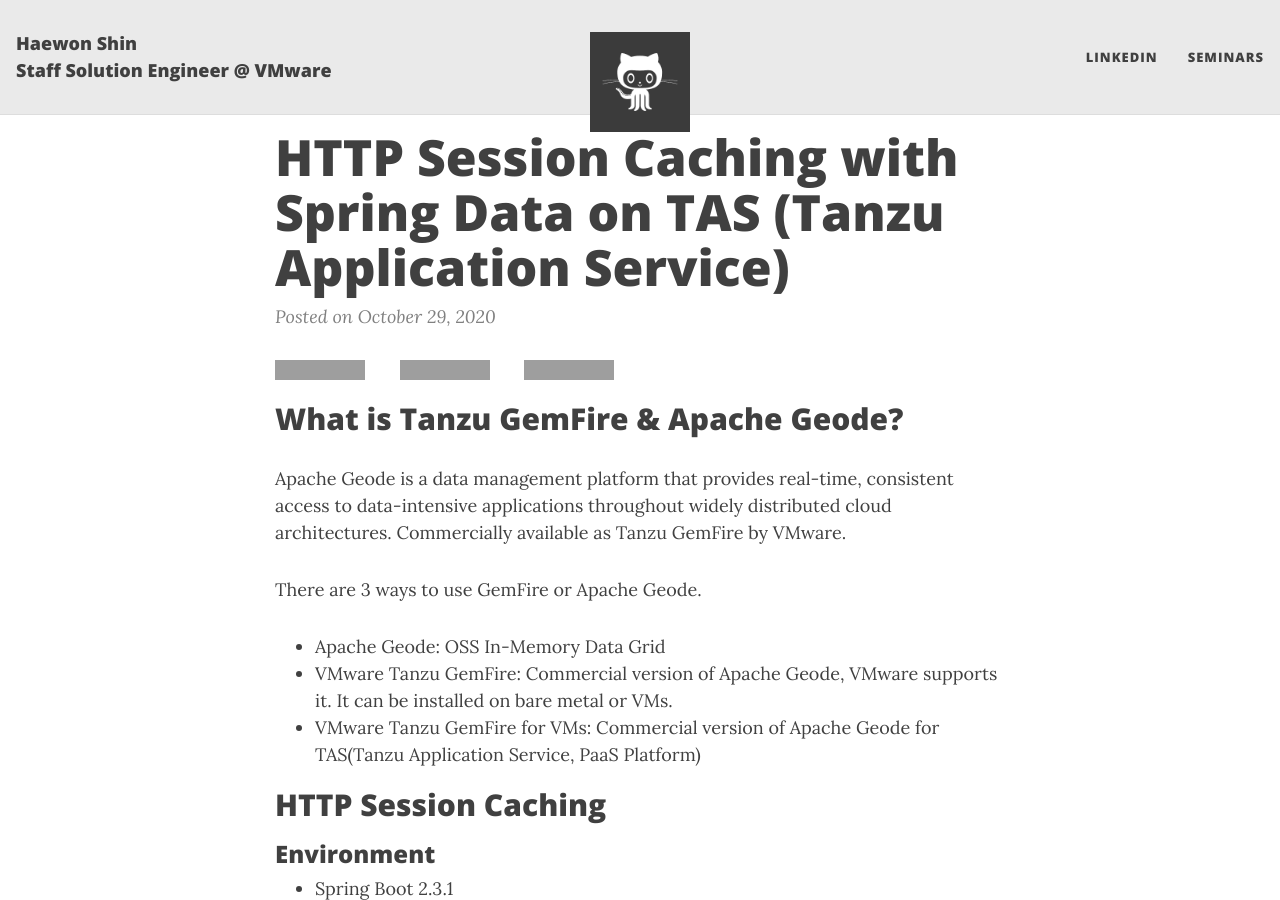
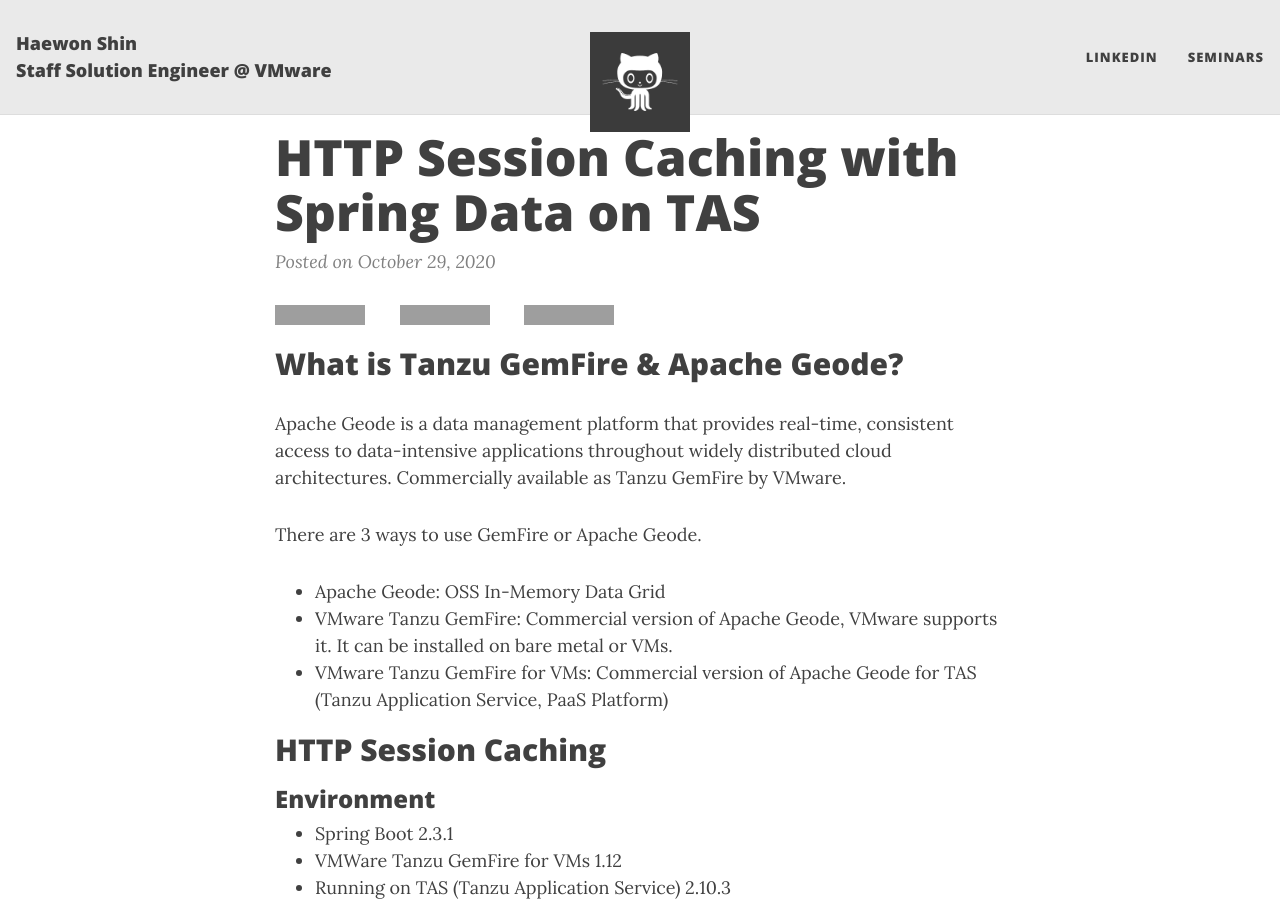
Before and after one commit to haewons-tanzu/haewons-tanzu.github.io, a Jekyll site: the page built from _posts/2020-10-29-http-session-caching-spring-data-on-tas.md, in a window 1280 px wide and 900 px high. Built offline with Jekyll 4.4.1, drawn with Linux system fonts in a browser that asks for light colours; nearby versions of some CDN libraries; grey boxes are pictures that could not be loaded.

Commit message:
Update 2020-10-29-http-session-caching-spring-data-on-tas.md

```diff
--- a/_posts/2020-10-29-http-session-caching-spring-data-on-tas.md
+++ b/_posts/2020-10-29-http-session-caching-spring-data-on-tas.md
@@ -1,6 +1,6 @@
 ---
 layout: post
-title: HTTP Session Caching with Spring Data on TAS (Tanzu Application Service)
+title: HTTP Session Caching with Spring Data on TAS
 #subtitle: Each post also has a subtitle
 gh-repo: hshin-pivotal/hshin-pivotal.github.io
 gh-badge: [star, fork, follow]
@@ -15,7 +15,7 @@
 There are 3 ways to use GemFire or Apache Geode.
 - Apache Geode: OSS In-Memory Data Grid
 - VMware Tanzu GemFire: Commercial version of Apache Geode, VMware supports it. It can be installed on bare metal or VMs.
-- VMware Tanzu GemFire for VMs: Commercial version of Apache Geode for TAS(Tanzu Application Service, PaaS Platform)
+- VMware Tanzu GemFire for VMs: Commercial version of Apache Geode for TAS (Tanzu Application Service, PaaS Platform)
 
 
 ## HTTP Session Caching
```
